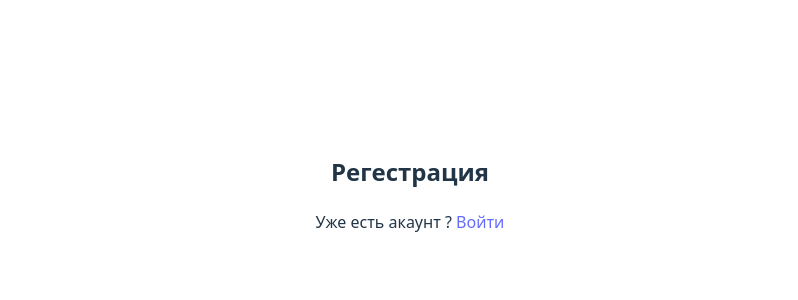
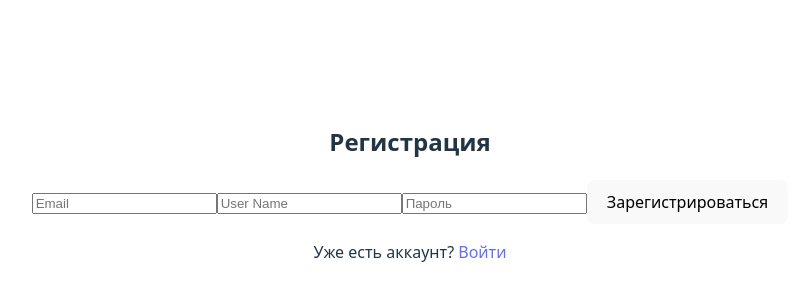
Before and after one commit to Z1Raell/toDo-App, a React (Vite) app: page /register in a window 1280 px wide. Shown: the part 208-508 px from the top of the page, without its empty margins (230-1028 px from the left). Built offline with nearby package versions, Linux system fonts and the light colour scheme.

Commit message:
create Register Page

```diff
--- a/src/pages/RegisterPage.tsx
+++ b/src/pages/RegisterPage.tsx
@@ -1,10 +1,67 @@
-import { Link } from "react-router-dom";
+import React, { useState } from "react";
+import { Link, useNavigate } from "react-router-dom";
+import { safeFetch } from "../utils/safeFetch";
+import { ErrorMessage } from "../components/ErrorMessage";
 
 export function RegisterPage() {
+
+    const [email, setEmail] = useState("")
+    const [password, setPassword] = useState("")
+    const [userName, setUserName] = useState("")
+    const [error, setError] = useState("")
+    const navigate = useNavigate()
+
+
+    const handlleSubmit = async (e: React.FormEvent) => {
+        e.preventDefault()
+        setError("")
+
+        try {
+            const data = await safeFetch("http://localhost:3000/api/auth/register", {
+                method: "POST",
+                headers: {
+                    "Content-Type": "application/json"
+                },
+                body: JSON.stringify({ email, password, userName })
+            })
+            localStorage.setItem("token", data.token)
+            navigate("/todos")
+        } catch (err) {
+            if (err instanceof Error) setError(err.message);
+        }
+
+
+    }
+
     return (
         <>
-            <h2>Регестрация</h2>
-            <p >Уже есть акаунт ? <Link to="/" >Войти</Link></p>
+            <h2>Регистрация</h2>
+            <form onSubmit={handlleSubmit}>
+                <input
+                    type="email"
+                    placeholder="Email"
+                    value={email}
+                    onChange={(e) => setEmail(e.target.value)}
+                    required
+                />
+                <input
+                    type="input"
+                    placeholder="User Name"
+                    value={userName}
+                    onChange={(e) => setUserName(e.target.value)}
+                    required
+                />
+                <input
+                    type="password"
+                    placeholder="Пароль"
+                    value={password}
+                    onChange={(e) => setPassword(e.target.value)}
+                    required
+                />
+                <button type="submit">Зарегистрироваться</button>
+                {error && <ErrorMessage message={error} />}
+            </form>
+            <p>Уже есть аккаунт? <Link to="/login">Войти</Link></p>
         </>
     )
 }
```
